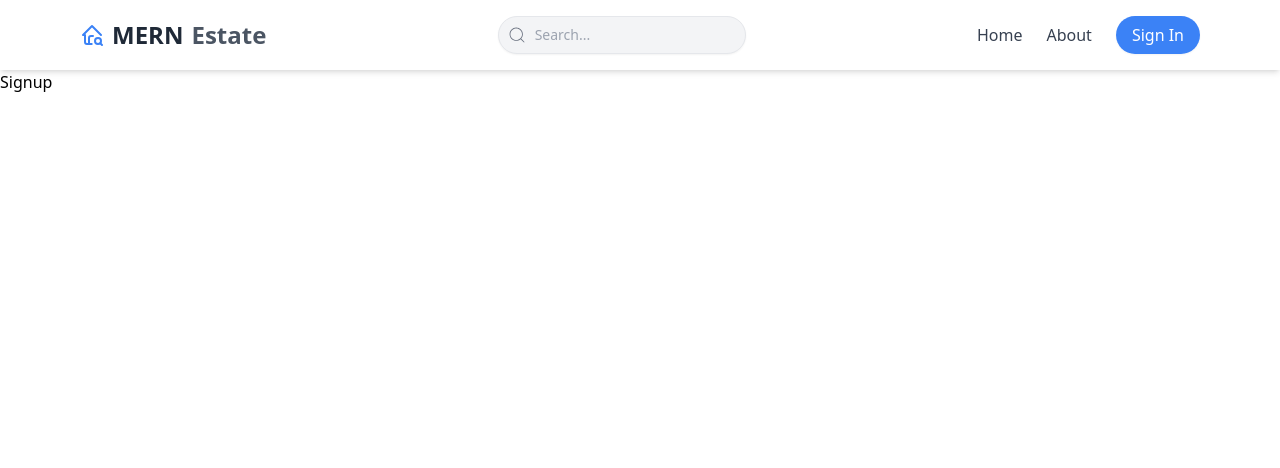
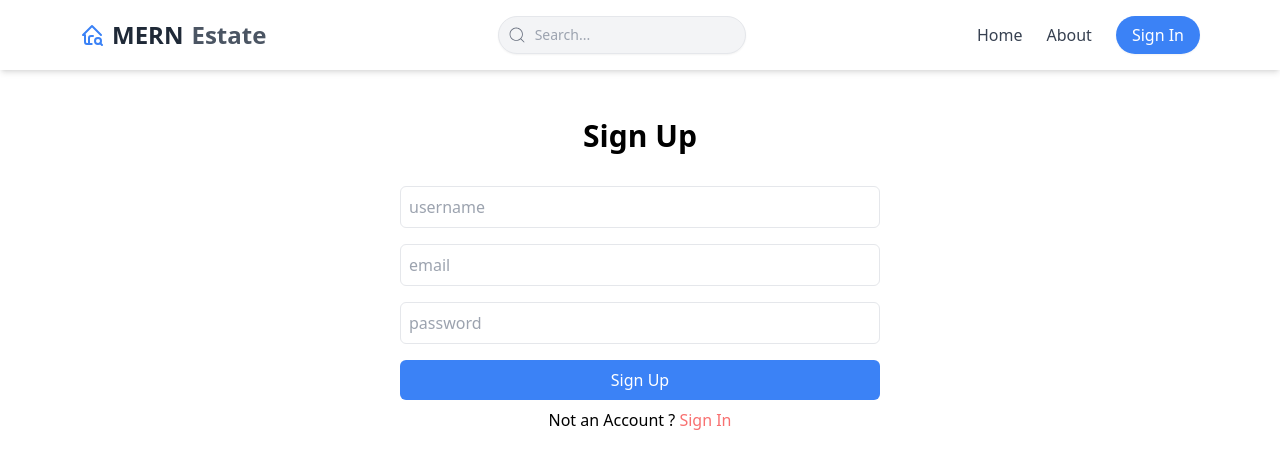
Before and after one commit to dev-khairpal/MERN-Estate-app, a React (Vite) app in the folder client/: page /sign-up in a window 1280 px wide. Shown: the top 468 px of the page. Built offline with nearby package versions, Linux system fonts and the light colour scheme.

Commit message:
implemented UI of SignUp page

```diff
--- a/client/src/pages/Signup.jsx
+++ b/client/src/pages/Signup.jsx
@@ -1,9 +1,32 @@
-
+import { Link } from "react-router-dom";
 
 const Signup = () => {
   return (
-    <div>Signup</div>
-  )
-}
+    <div className="mx-auto p-4 max-w-lg">
+      <h1 className="text-3xl text-center font-semibold my-8">Sign Up</h1>
+      <form className="flex flex-col gap-4">
+        <input
+          type="text"
+          className="border p-2 rounded-md"
+          placeholder="username"
+        />
+        <input
+          type="email"
+          className="border p-2 rounded-md"
+          placeholder="email"
+        />
+        <input
+          type="password"
+          className="border p-2 rounded-md"
+          placeholder="password"
+        />
+        <button className="bg-blue-500 text-white p-2 rounded-md hover:bg-blue-400 transition-colors">Sign Up</button>
+      </form>
+      <div className="text-center mt-2">
+        <p>Not an Account ? <Link className="text-red-400 hover:underline" to='/sign-in'>Sign In</Link></p>
+      </div>
+    </div>
+  );
+};
 
-export default Signup
+export default Signup;
```
Also changed, not shown: client/src/index.css (line endings or trailing spaces).
